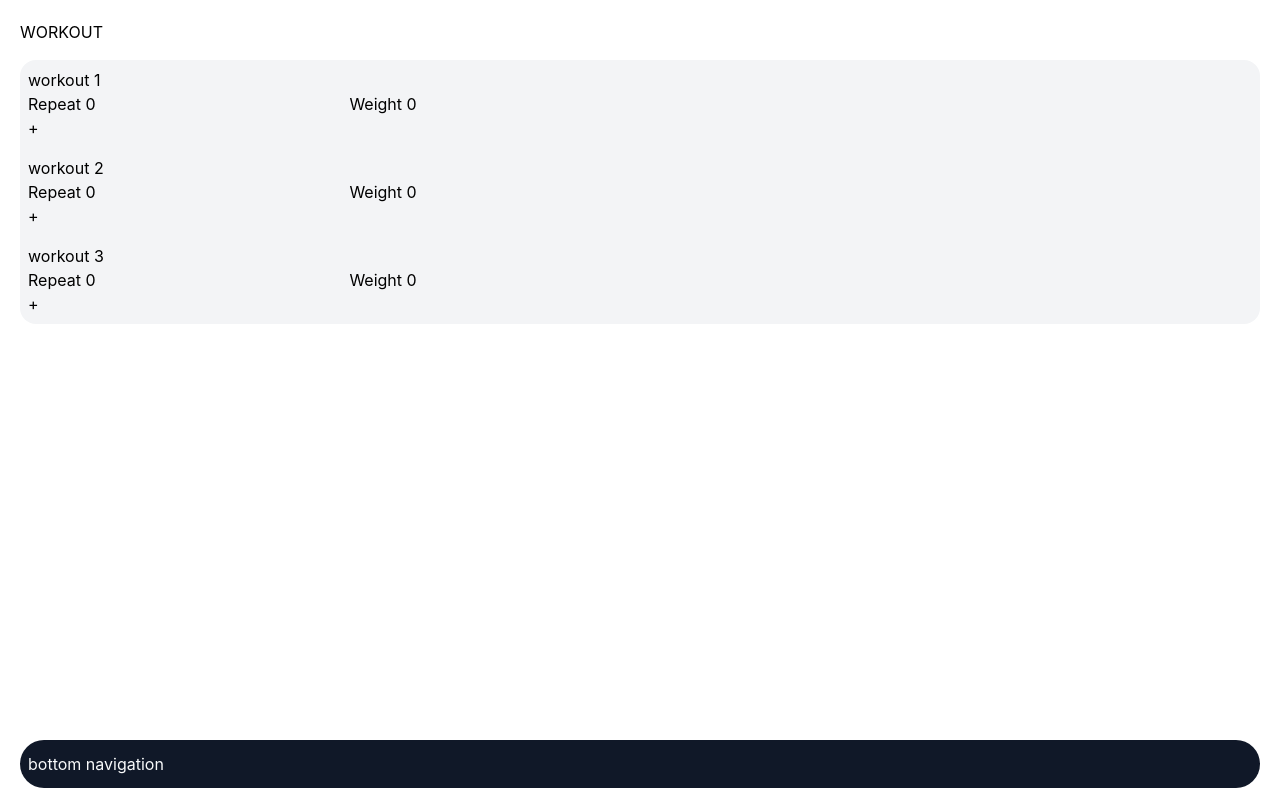
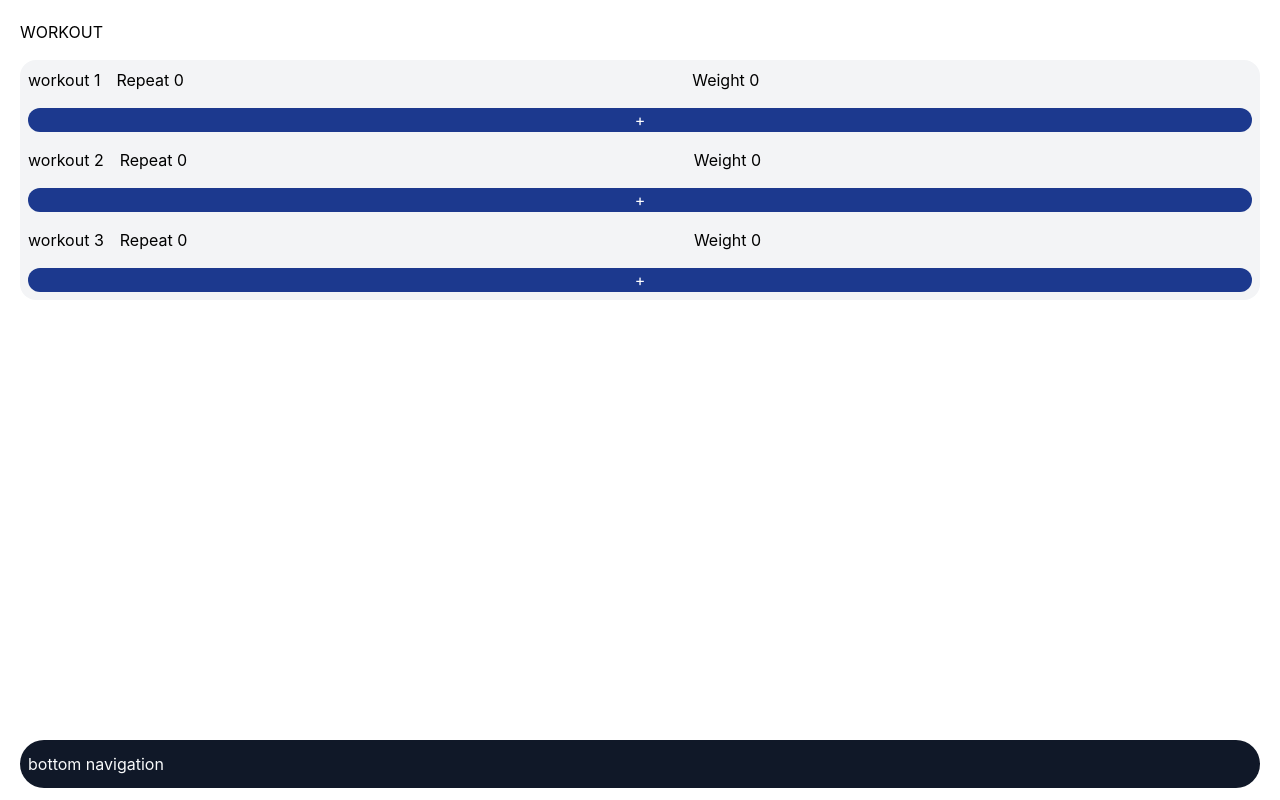
Before and after one commit to SadeghSourceCode/gym-activity-tracker, an Angular app: page / in a window 1280 px wide. Built offline with nearby package versions, Linux system fonts and the light colour scheme.

Commit message:
Refine workout set layout

```diff
--- a/src/app/features/workout/features/main/main.component.html
+++ b/src/app/features/workout/features/main/main.component.html
@@ -1,14 +1,14 @@
-<div class="w-full">
+<div class="flex flex-col w-full">
   <p>WORKOUT</p>
 
-  <div class="flex flex-col gap-4 mt-4 bg-gray-100 rounded-2xl p-2">
+  <div class="w-full flex flex-col gap-4 mt-4 bg-gray-100 rounded-2xl p-2">
     @for (workout of workouts(); track workout.id) {
-      <div class="w-full flex flex-col items-center gap-4">
-        <div class="w-full">
+      <div class="w-full flex flex-col gap-4">
+        <div class="w-full flex gap-4">
           <p>{{ workout.name }}</p>
 
           @for (set of workout.sets; track set.id) {
-            <div class="flex items-center gap-4">
+            <div class="flex-1 grid grid-cols-2 items-center gap-4">
               <label>
                 Repeat
                 <input
@@ -30,9 +30,14 @@
               </label>
             </div>
           }
-
-          <button type="button" (click)="addSet(workout.id)">+</button>
         </div>
+        <button
+          class="w-full bg-blue-900 text-white rounded-full"
+          type="button"
+          (click)="addSet(workout.id)"
+        >
+          +
+        </button>
       </div>
     }
   </div>
```
